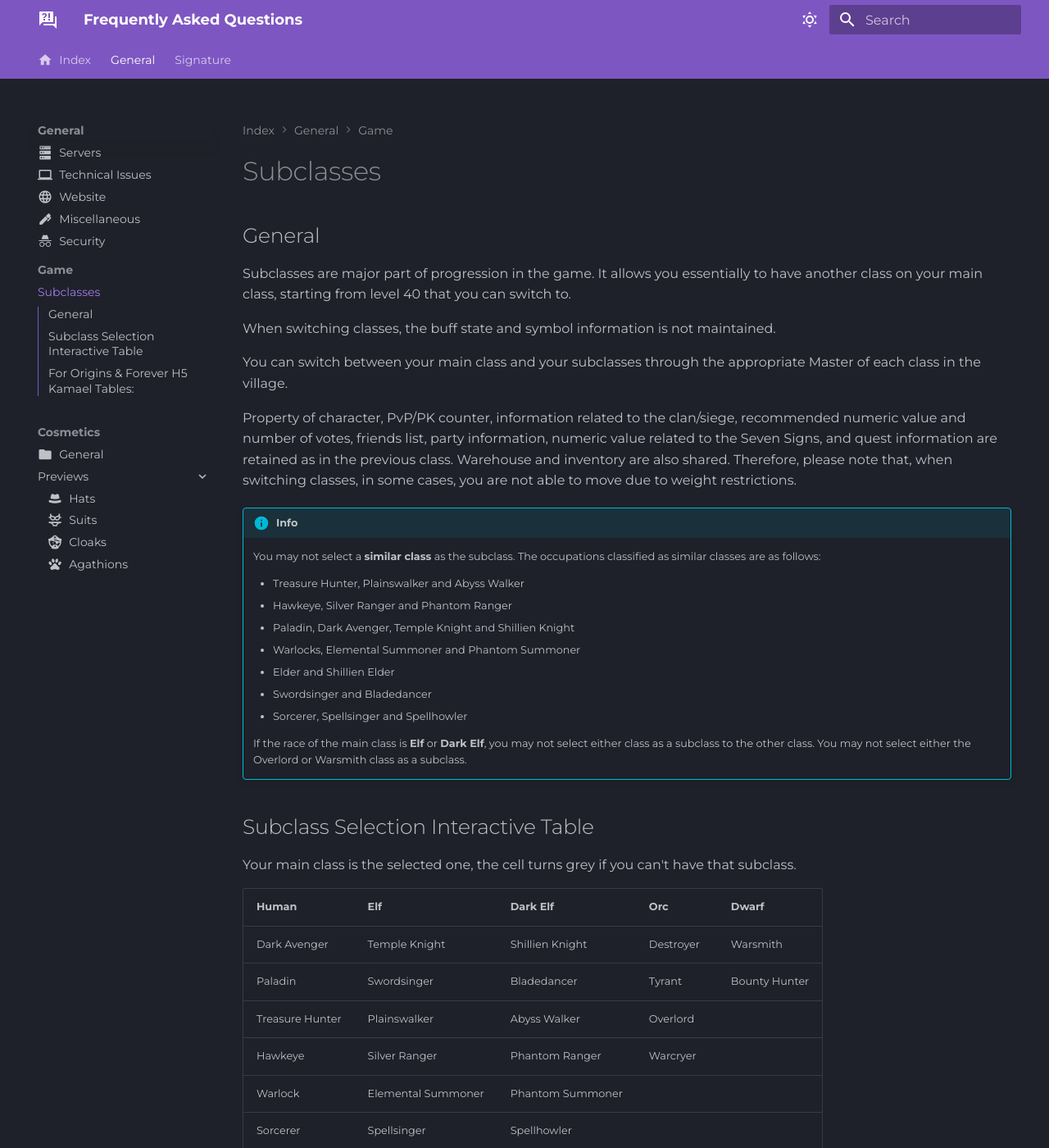
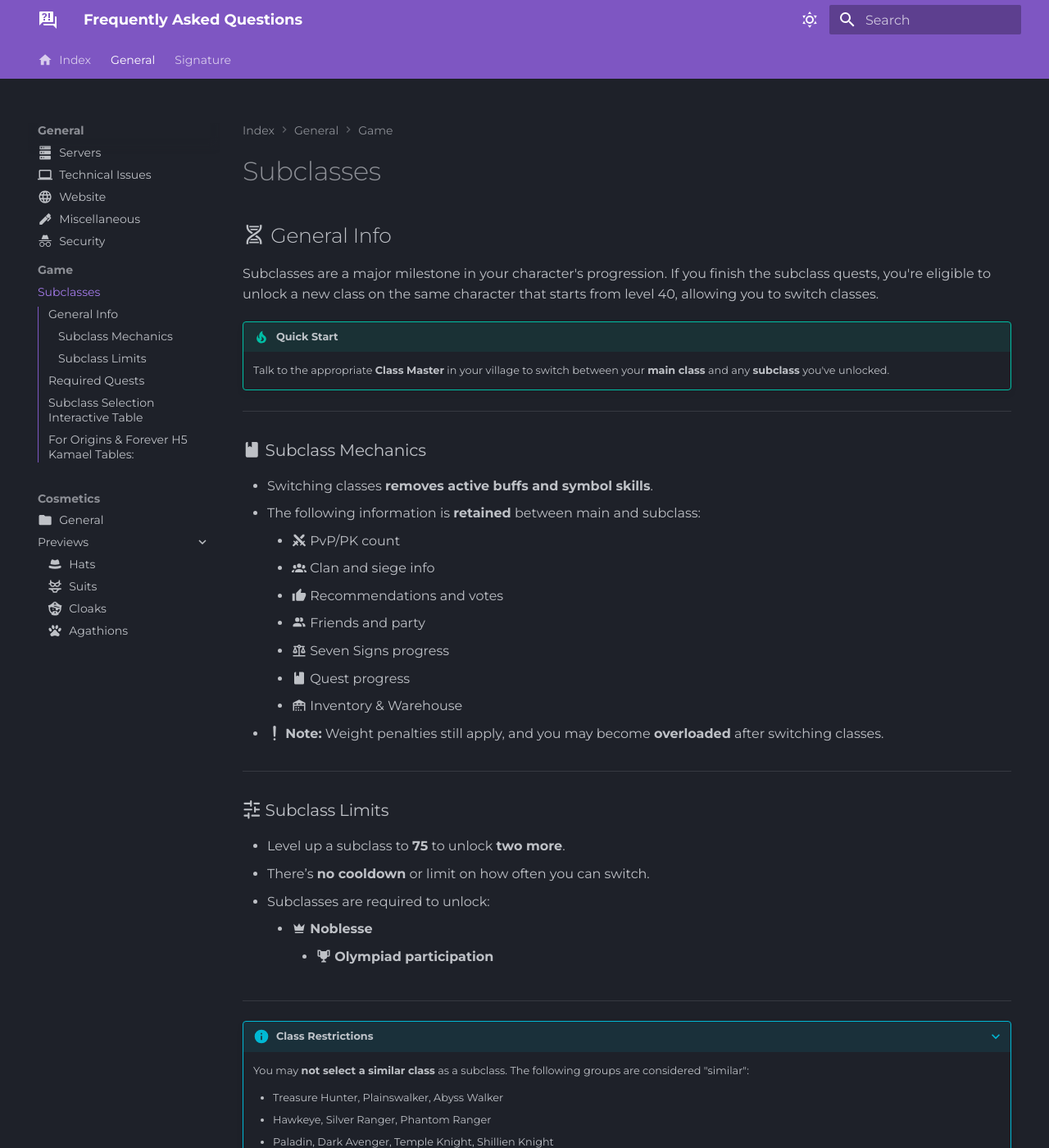
Before and after one commit to tab1-web/faq, an MkDocs documentation site: the page built from docs/General/Game/Subclasses/subclasses.md, in a window 1280 px wide and 1400 px high. Shown: the whole window at 82% size. Built offline with MkDocs 1.6.1 and Material for MkDocs 9.7.7, drawn with Linux system fonts in a browser that asks for light colours; some web fonts are replaced; some of the changed text lies outside the part shown.

Commit message:
adding additional info to subclasses and adding a note.
if the page is reloaded, the table doesn't work

```diff
--- a/docs/General/Game/Subclasses/subclasses.md
+++ b/docs/General/Game/Subclasses/subclasses.md
@@ -1,35 +1,70 @@
-## General
-Subclasses are major part of progression in the game. It allows you essentially to have another class
-on your main class, starting from level 40 that you can switch to.
+## :material-dna: General Info
 
-When switching classes, the buff state and symbol information is not maintained.
+Subclasses are a major milestone in your character's progression. If you finish the subclass quests,
+you're eligible to unlock a new class on the same character that starts from level 40,
+allowing you to switch classes.
 
-You can switch between your main class and your subclasses through the appropriate Master of
-each class in the village.
+!!! tip "Quick Start"
+    Talk to the appropriate **Class Master** in your village to switch between your **main class** and any **subclass** you've unlocked.
 
-Property of character, PvP/PK counter, information related to the clan/siege, recommended numeric
-value and number of votes, friends list, party information, numeric value related to the Seven Signs,
-and quest information are retained as in the previous class. Warehouse and inventory are also shared.
-Therefore, please note that, when switching classes, in some cases, you are not able to move due to
-weight restrictions.
+---
 
-!!! info
-    You may not select a **similar class** as the subclass. The occupations classified as similar
-    classes are as follows:
+### :material-book: Subclass Mechanics
 
-    - Treasure Hunter, Plainswalker and Abyss Walker
-    - Hawkeye, Silver Ranger and Phantom Ranger
-    - Paladin, Dark Avenger, Temple Knight and Shillien Knight
-    - Warlocks, Elemental Summoner and Phantom Summoner
-    - Elder and Shillien Elder
-    - Swordsinger and Bladedancer
-    - Sorcerer, Spellsinger and Spellhowler
+- Switching classes **removes active buffs and symbol skills**.
+- The following information is **retained** between main and subclass:
 
-    If the race of the main class is **Elf** or **Dark Elf**, you may not select either class as a
-    subclass to the other class. You may not select either the Overlord or Warsmith class as a
-    subclass.
+    - :material-sword-cross: PvP/PK count
+    - :material-account-group: Clan and siege info
+    - :material-thumb-up: Recommendations and votes
+    - :material-account-multiple: Friends and party
+    - :material-scale-balance: Seven Signs progress
+    - :material-book: Quest progress
+    - :material-warehouse: Inventory & Warehouse
+
+- :fontawesome-solid-exclamation: **Note:** Weight penalties still apply, and you may become **overloaded** after switching classes.
+
+---
+
+### :octicons-sliders-16: Subclass Limits
+
+- Level up a subclass to **75** to unlock **two more**.
+- There’s **no cooldown** or limit on how often you can switch.
+- Subclasses are required to unlock:
+    - :material-crown: **Noblesse**
+        - :material-trophy: **Olympiad participation**
+
+---
+
+???+ info "Class Restrictions"
+
+    You may **not select a similar class** as a subclass. The following groups are considered "similar":
+
+    - Treasure Hunter, Plainswalker, Abyss Walker
+    - Hawkeye, Silver Ranger, Phantom Ranger
+    - Paladin, Dark Avenger, Temple Knight, Shillien Knight
+    - Warlock, Elemental Summoner, Phantom Summoner
+    - Elder, Shillien Elder
+    - Swordsinger, Bladedancer
+    - Sorcerer, Spellsinger, Spellhowler
+
+    Additional limitations:
+
+    - If your main class is **Elf** or **Dark Elf**, you cannot select a subclass from the other.
+    - You may **not subclass Overlord or Warsmith**.
+
+---
+
+## :fontawesome-solid-scroll: Required Quests
+
+To unlock your subclass, complete the following quests:
+
+- :material-key: [**Fate's Whisper**](https://lineage2wiki.com/c4/quest/234/fates-whisper/)
+- :material-flask-outline: [**Mimir's Elixir**](https://lineage2wiki.com/c4/quest/235/mimirs-elixir/)
 
 ## Subclass Selection Interactive Table
+(**Note**: if you refresh the page, the interactive table doesn't work.)
+
 Your main class is the selected one, the cell turns grey if you can't have that subclass.
 
 | Human           | Elf                | Dark Elf         | Orc       | Dwarf         |
@@ -165,4 +200,5 @@ cells.forEach(cell => {
     return map[cellValue] || [];
   }
 });
+
 </script>
```
